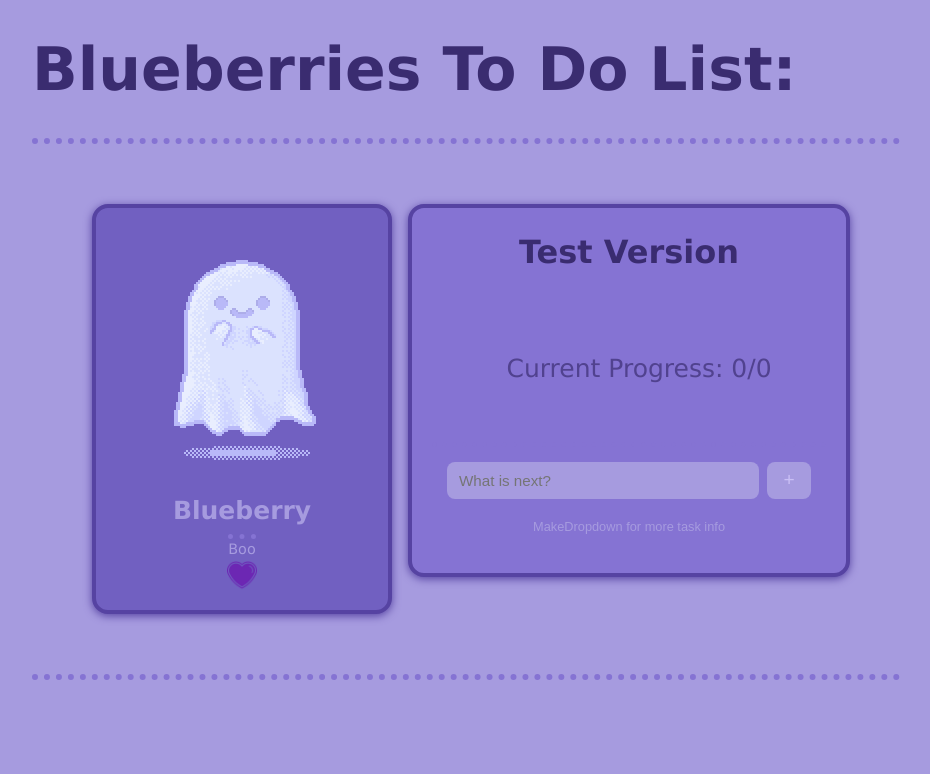
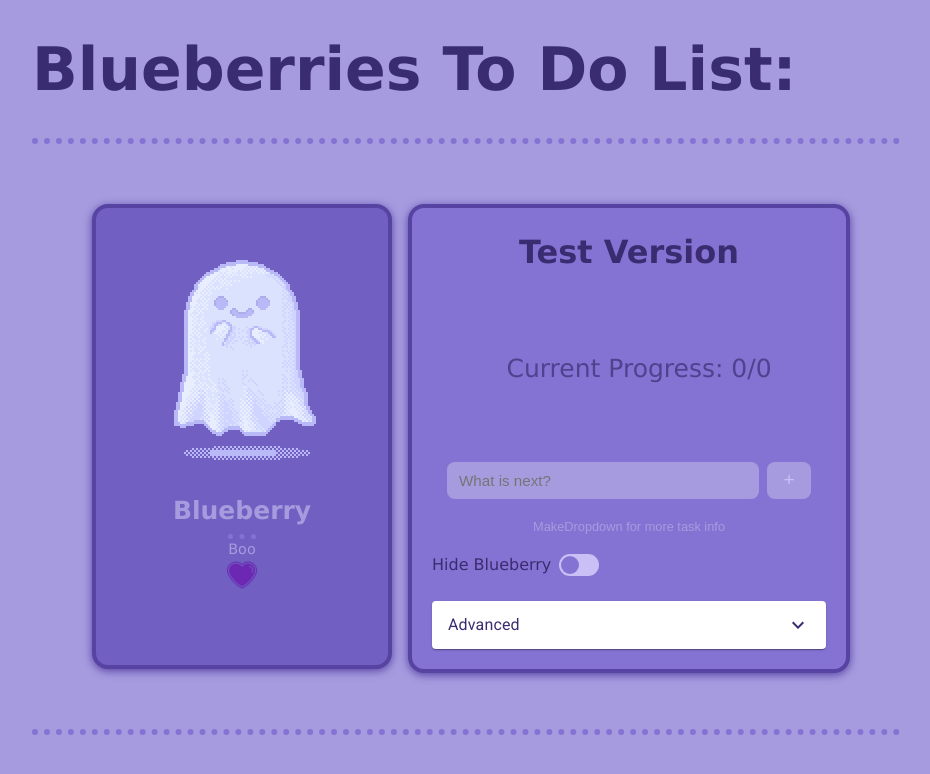
Before and after one commit to RS550/To-Do-App, a React (Vite) app: page / in a window 1280 px wide. Shown: the top 774 px of the page, without its empty margins (174-1104 px from the left). Built offline with nearby package versions, Linux system fonts and the light colour scheme.

Commit message:
Updated View Toggle and started drop down menu

```diff
--- a/index.html
+++ b/index.html
@@ -1,6 +1,12 @@
 <!doctype html>
 <html lang="en">
   <head>
+
+    <link rel="preconnect" href="https://fonts.googleapis.com" />
+    <link rel="preconnect" href="https://fonts.gstatic.com" crossorigin />
+    <link rel="stylesheet" href="https://fonts.googleapis.com/css2?family=Roboto:wght@300;400;500;700&display=swap"
+/>
+
     <meta charset="UTF-8" />
     <link rel="icon" type="image/svg+xml" href="/favicon.svg" />
     <meta name="viewport" content="width=device-width, initial-scale=1.0" />
--- a/package.json
+++ b/package.json
@@ -10,6 +10,10 @@
     "preview": "vite preview"
   },
   "dependencies": {
+    "@emotion/react": "^11.14.0",
+    "@emotion/styled": "^11.14.1",
+    "@mui/icons-material": "^9.1.1",
+    "@mui/material": "^9.1.2",
     "react": "^19.2.7",
     "react-datepicker": "^9.1.0",
     "react-dom": "^19.2.7"
--- a/src/App.css
+++ b/src/App.css
@@ -48,15 +48,15 @@ header h1 {
   font-weight: 700;
 }
 
-/* ===== NavBar ===== */
-.navBar {
-  grid-area: navbar;
+/* ===== ShowPetToggle ===== */
+.show-pet {
   display: flex;
   align-items: center;
   justify-content: space-between;
   flex-wrap: wrap;
   gap: 12px;
   margin-bottom: 24px;
+  color: white;
 }
 
 /* Toggle switch for showing/hiding the pet card */
@@ -76,7 +76,7 @@ header h1 {
   position: relative;
   width: 40px;
   height: 22px;
-  background-color: #dde3e7;
+  background-color:var(--c0);
   border-radius: 999px;
   transition: background-color 0.2s ease;
 }
@@ -88,13 +88,13 @@ header h1 {
   left: 2px;
   width: 18px;
   height: 18px;
-  background-color: #fff;
+  background-color: var(--c2);
   border-radius: 50%;
   transition: transform 0.2s ease;
 }
 
 .toggleSwitch input:checked + .toggleSlider {
-  background-color: #2b2d42;
+  background-color: var(--c5);
 }
 
 .toggleSwitch input:checked + .toggleSlider::before {
--- a/src/App.jsx
+++ b/src/App.jsx
@@ -4,10 +4,11 @@ import Form from './Form.jsx';
 import Header from './Header.jsx';
 import TaskTracking from './TaskTracking.jsx';
 import TaskList from './TaskList';
-import NavBar from './NavBar';
+import ShowPetToggle from './ShowPetToggle';
 import Card from './Card.jsx';
 import DropDownMenu from './DropDownMenu.jsx';
 import DatePicker from './DatePicker.jsx';
+import BasicTabs from './CustomTabPanel.jsx';
 import './App.css';
 
 function App() {
@@ -41,7 +42,11 @@ function App() {
           <h1>Test Version</h1>
 
           <TaskTracking className='task-stats' tasksCompleted={tasksCompleted} tasksTotal={tasksTotal} limit={1} />
+
           <Form className='form' tasks={tasks} setTasks={setTasks} />
+
+          <ShowPetToggle showPet={showPet} setShowPet={setShowPet} />
+          <DropDownMenu></DropDownMenu>
 
         </div>
       </div>
--- /dev/null
+++ b/src/CustomTabPanel.jsx
@@ -0,0 +1,65 @@
+import * as React from 'react';
+import PropTypes from 'prop-types';
+import Tabs from '@mui/material/Tabs';
+import Tab from '@mui/material/Tab';
+import Box from '@mui/material/Box';
+
+function CustomTabPanel(props) {
+  const { children, value, index, ...other } = props;
+
+  return (
+    <div
+      role="tabpanel"
+      hidden={value !== index}
+      id={`simple-tabpanel-${index}`}
+      aria-labelledby={`simple-tab-${index}`}
+      {...other}
+    >
+      {value === index && <Box sx={{ p: 3 }}>{children}</Box>}
+    </div>
+  );
+}
+
+CustomTabPanel.propTypes = {
+  children: PropTypes.node,
+  index: PropTypes.number.isRequired,
+  value: PropTypes.number.isRequired,
+};
+
+function a11yProps(index) {
+  return {
+    id: `simple-tab-${index}`,
+    'aria-controls': `simple-tabpanel-${index}`,
+  };
+}
+
+function BasicTabs() {
+  const [value, setValue] = React.useState(0);
+
+  const handleChange = (event, newValue) => {
+    setValue(newValue);
+  };
+
+  return (
+    <Box sx={{ width: '100%' }}>
+      <Box sx={{ borderBottom: 1, borderColor: 'divider' }}>
+        <Tabs value={value} onChange={handleChange} aria-label="basic tabs example">
+          <Tab label="Focus" {...a11yProps(0)} />
+          <Tab label="List" {...a11yProps(1)} />
+          <Tab label="Lofi" {...a11yProps(2)} />
+        </Tabs>
+      </Box>
+      <CustomTabPanel value={value} index={0}>
+        Item One
+      </CustomTabPanel>
+      <CustomTabPanel value={value} index={1}>
+        Item Two
+      </CustomTabPanel>
+      <CustomTabPanel value={value} index={2}>
+        Item Three
+      </CustomTabPanel>
+    </Box>
+  );
+}
+
+export default BasicTabs;
--- a/src/DropDownMenu.jsx
+++ b/src/DropDownMenu.jsx
@@ -1,6 +1,18 @@
 import DatePicker from './DatePicker.jsx';
+import React from 'react';
+//Component from mui
+import Accordion from '@mui/material/Accordion';
+import AccordionActions from '@mui/material/AccordionActions';
+import AccordionSummary from '@mui/material/AccordionSummary';
+import AccordionDetails from '@mui/material/AccordionDetails';
+import Typography from '@mui/material/Typography';
+import ExpandMoreIcon from '@mui/icons-material/ExpandMore';
+import Button from '@mui/material/Button';
+
 
 function DropDownMenu({tasks, setTasks}) {
+    const id= React.useId();
+
     const handleSubmit = (event) => {
         event.target.reset();
     }
@@ -22,8 +34,18 @@ function DropDownMenu({tasks, setTasks}) {
 
     return (
         <>
-        <div>Datepicker placeholder</div>
-        <DatePicker></DatePicker>
+        <Accordion>
+            <AccordionSummary
+          expandIcon={<ExpandMoreIcon />}
+          aria-controls={`${id}-panel1-content`}
+          id={`${id}-panel1-header`}
+        >
+          <Typography component="span">Advanced</Typography>
+        </AccordionSummary>
+        <AccordionDetails>
+
+         <div>Due Date</div>
+        <DatePicker ></DatePicker>
 
         <p>Priority</p>
         <button onClick={setImportance} priority={1}>1</button>
@@ -31,6 +53,9 @@ function DropDownMenu({tasks, setTasks}) {
         <button onClick={setImportance} priority={3}>3</button>
         <button onClick={setImportance} priority={4}>4</button>
         <button onClick={setImportance} priority={5}>5</button>
+        </AccordionDetails>
+
+        </Accordion>
         </>
     );
 
--- a/src/NavBar.jsx
+++ b/src/ShowPetToggle.jsx
@@ -1,19 +1,19 @@
-function NavBar({ showPet, setShowPet }) {
+import CustomTabPanel from './CustomTabPanel.jsx';
 
-    return (
-    <nav className="navBar">
+function ShowPetToggle({ showPet, setShowPet }) {
+  return (
+    <nav className="show-pet">
       <label className="toggleSwitch">
         <input
           type="checkbox"
           checked={!showPet}
           onChange={() => setShowPet((prev) => !prev)}
         />
+        <p>{showPet ? "Hide Blueberry" : "Show Blueberry"}</p>
         <span className="toggleSlider"></span>
-        <button className='completed-tasks'>Done</button>
-        <button className='top-three'>Priority</button>
       </label>
     </nav>
   );
 }
 
-export default NavBar;
+export default ShowPetToggle;
```
Also changed, not shown: 1 other file (tests, documents, lock files or other folders).
